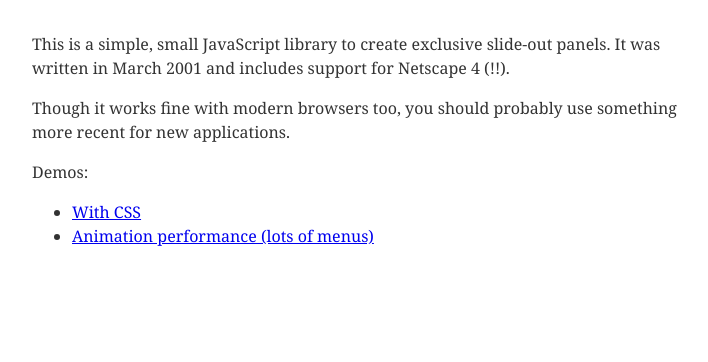
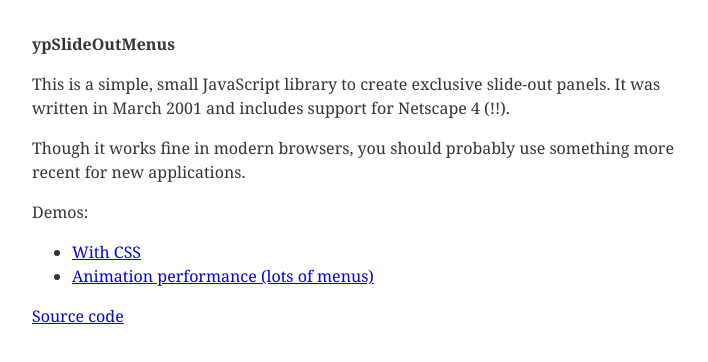
Before and after one commit to aboodman/ypSlideOutMenus, a plain HTML site: page index.html in a window 1280 px wide. Shown: the whole page, without its empty margins (8-716 px from the left). Drawn offline with Linux system fonts and the light colour scheme.

Commit message:
sprucing

```diff
--- a/index.html
+++ b/index.html
@@ -15,16 +15,20 @@
 </head>
 
 <body>
+<p><b>ypSlideOutMenus</b>
+
 <p>This is a simple, small JavaScript library to create exclusive slide-out
 panels. It was written in March 2001 and includes support for Netscape 4 (!!).
 
-<p>Though it works fine with modern browsers too, you should probably use
-something more recent for new applications.
+<p>Though it works fine in modern browsers, you should probably use something
+more recent for new applications.
 
 <p>Demos:
 <ul>
 <li><a href="css/">With CSS</a>
 <li><a href="lots/">Animation performance (lots of menus)</a>
 </ul>
+
+<p><a href="https://github.com/aboodman/ypSlideOutMenus">Source code</a>
 </body>
 </html>
--- a/ypSlideOutMenus.js
+++ b/ypSlideOutMenus.js
@@ -1,6 +1,6 @@
 /*****************************************************
  * ypSlideOutMenu
- * http://ypslideoutmenus.sourceforge.net/
+ * https://github.com/aboodman/ypSlideOutMenus
  * 3/04/2001
  *
  * a nice little script to create exclusive, slide-out
```
